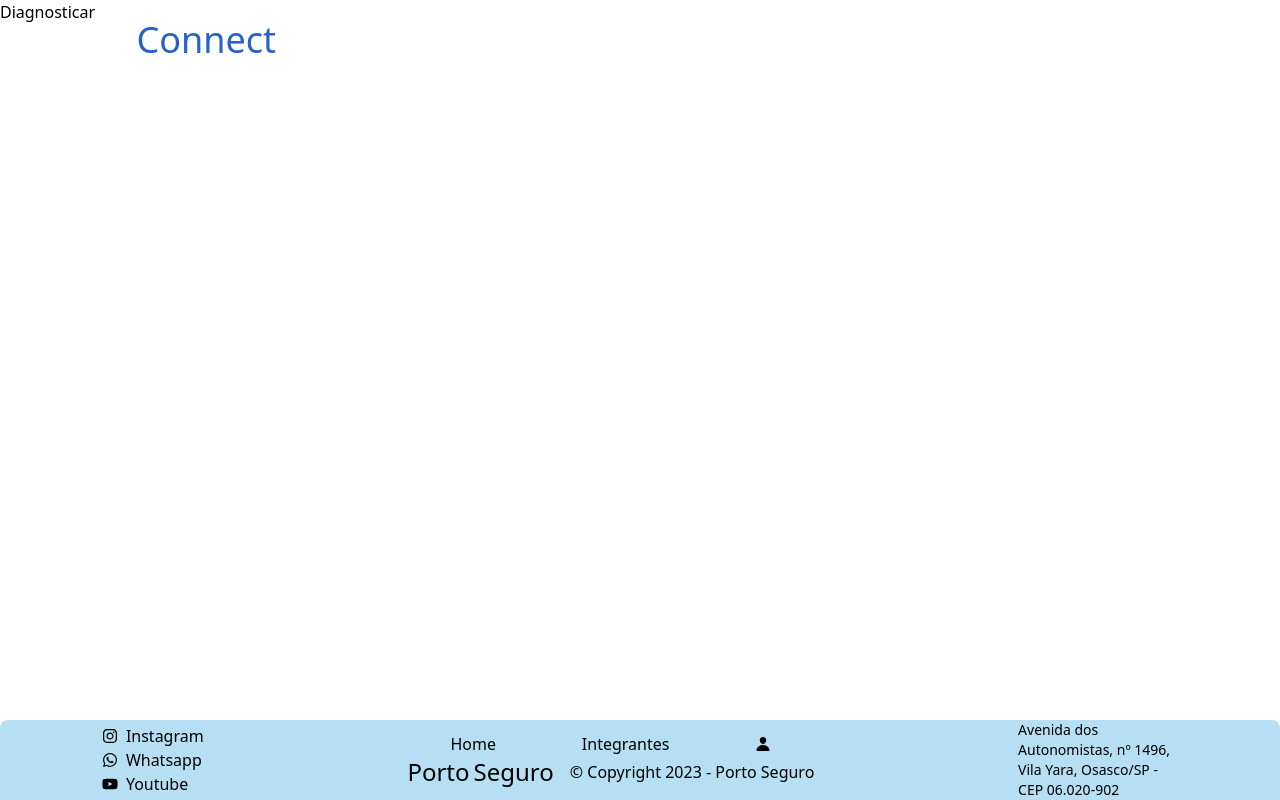
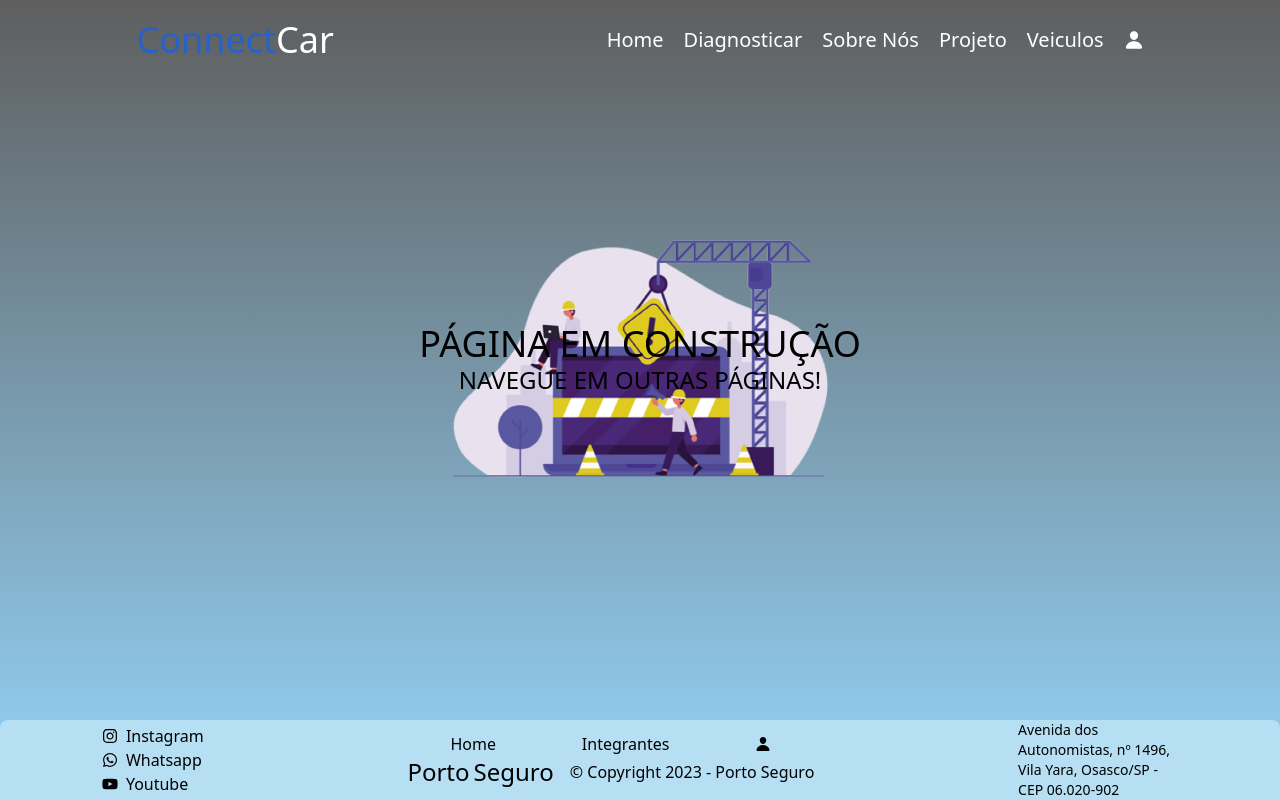
Before and after one commit to leonardobarbosas/challenge-front-4, a Next.js app in the folder challenge-sprint-4/: page /diagnosticar in a window 1280 px wide. Built offline with nearby package versions, Linux system fonts and the light colour scheme.

Commit message:
pagina diagnosticar

```diff
--- a/challenge-sprint-4/src/app/diagnosticar/page.tsx
+++ b/challenge-sprint-4/src/app/diagnosticar/page.tsx
@@ -1,7 +1,8 @@
 export default function Diagnosticar() {
   return (
-    <div>
-      <h1>Diagnosticar</h1>
+    <div className="home-diagnosticar-container">
+      <h1>PÁGINA EM CONSTRUÇÃO</h1>
+      <h2>NAVEGUE EM OUTRAS PÁGINAS!</h2>
     </div>
   );
 }
--- a/challenge-sprint-4/src/app/globals.css
+++ b/challenge-sprint-4/src/app/globals.css
@@ -39,6 +39,22 @@
     }
   }
 
+  .home-diagnosticar-container {
+    @apply flex flex-col items-center justify-center h-90vh;
+    background-image: url("../img/construction.png");
+    background-repeat: no-repeat;
+    background-clip: inherit;
+    background-position: center;
+    background-size: 30%;
+
+    h1 {
+      @apply text-4xl text-center;
+    }
+    h2 {
+      @apply text-2xl text-center;
+    }
+  }
+
   .h-10vh {
     height: 10vh;
   }
@@ -57,4 +73,7 @@
   .bg-color {
     background-color: #b7dff4;
   }
+  .bg-background {
+    background-color: #2762ca;
+  }
 }
--- a/challenge-sprint-4/src/app/layout.tsx
+++ b/challenge-sprint-4/src/app/layout.tsx
@@ -21,7 +21,7 @@ export default function RootLayout({
 }>) {
   return (
     <html lang="pt-BR">
-      <body>
+      <body style={{ background: "linear-gradient( #000000a1, #7fccf8d5)" }}>
         <ConditionalLayout>{children}</ConditionalLayout>
       </body>
     </html>
```
